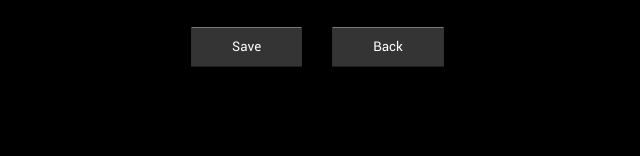
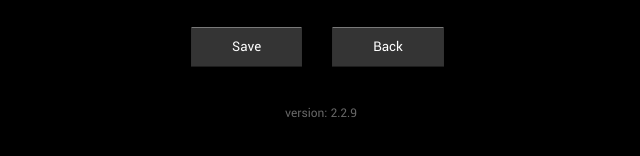
Before and after one commit to goldenratio/xbmc-web-remote, a plain HTML site: page remote/settings.html in a window 1280 px wide. Shown: the part 294-450 px from the top of the page, 319-959 px from the left. Drawn offline with Linux system fonts and the light colour scheme.

Commit message:
- added build version in settings page

```diff
--- a/remote/settings.html
+++ b/remote/settings.html
@@ -79,6 +79,7 @@
                         System > Settings > Services > Remote Control
                     </div>
                 </div>
+
                 <div class="details">
                     <div class="button_holder">
                         <div class="action_button">
@@ -91,6 +92,12 @@
 
                 </div>
 
+                <div style="padding-top: 50px;">
+                    <div style="text-align: center; color: #676767; font-size: 12px;">
+                        version: 2.2.9
+                    </div>
+                </div>
+
             </div>
         </div>
 
```
Also changed, not shown: 1 other file.
